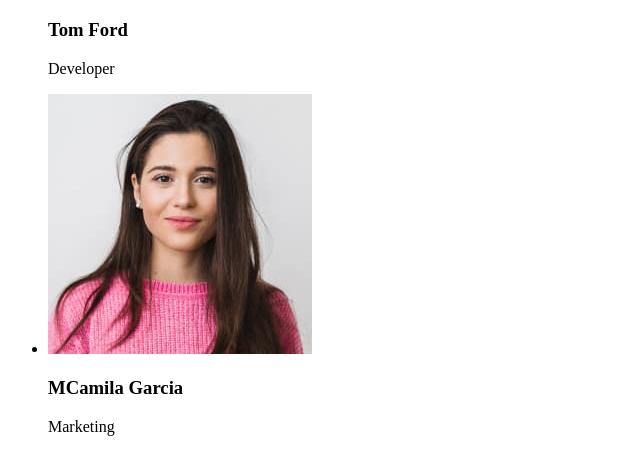
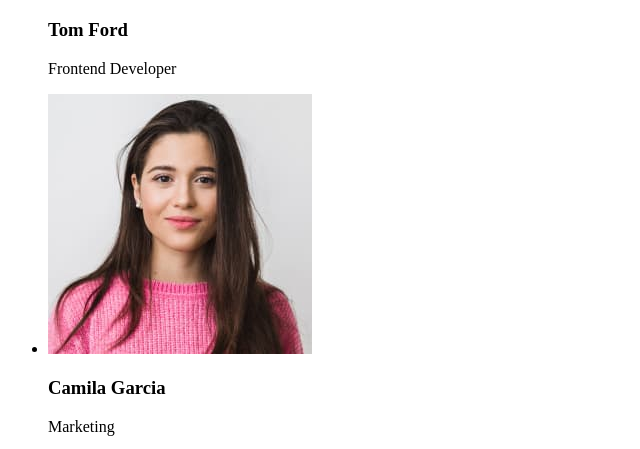
Before and after one commit to Pro-Bogdan/goit-markup-hw-01, a plain HTML site: page index.html in a window 1280 px wide. Shown: the part 2260-2709 px from the top of the page, without its empty margins (0-640 px from the left). Drawn offline with Linux system fonts and the light colour scheme.

Commit message:
Check contant mistakes

```diff
--- a/index.html
+++ b/index.html
@@ -25,7 +25,7 @@
       <address>
         <ul>
           <li><a href="mailto:info@devstudio.com">info@devstudio.com</a></li>
-          <li><a href="tel:+110001111111">+11(000)111-11-11</a></li>
+          <li><a href="tel:+110001111111">+11 (000) 111-11-11</a></li>
         </ul>
       </address>
     </header>
@@ -120,7 +120,7 @@
               width="264"
             />
             <h3>Tom Ford</h3>
-            <p>Developer</p>
+            <p>Frontend Developer</p>
           </li>
           <li>
             <img
@@ -128,7 +128,7 @@
               alt="photo Camila Garcia"
               width="264"
             />
-            <h3>MCamila Garcia</h3>
+            <h3>Camila Garcia</h3>
             <p>Marketing</p>
           </li>
           <li>
```
